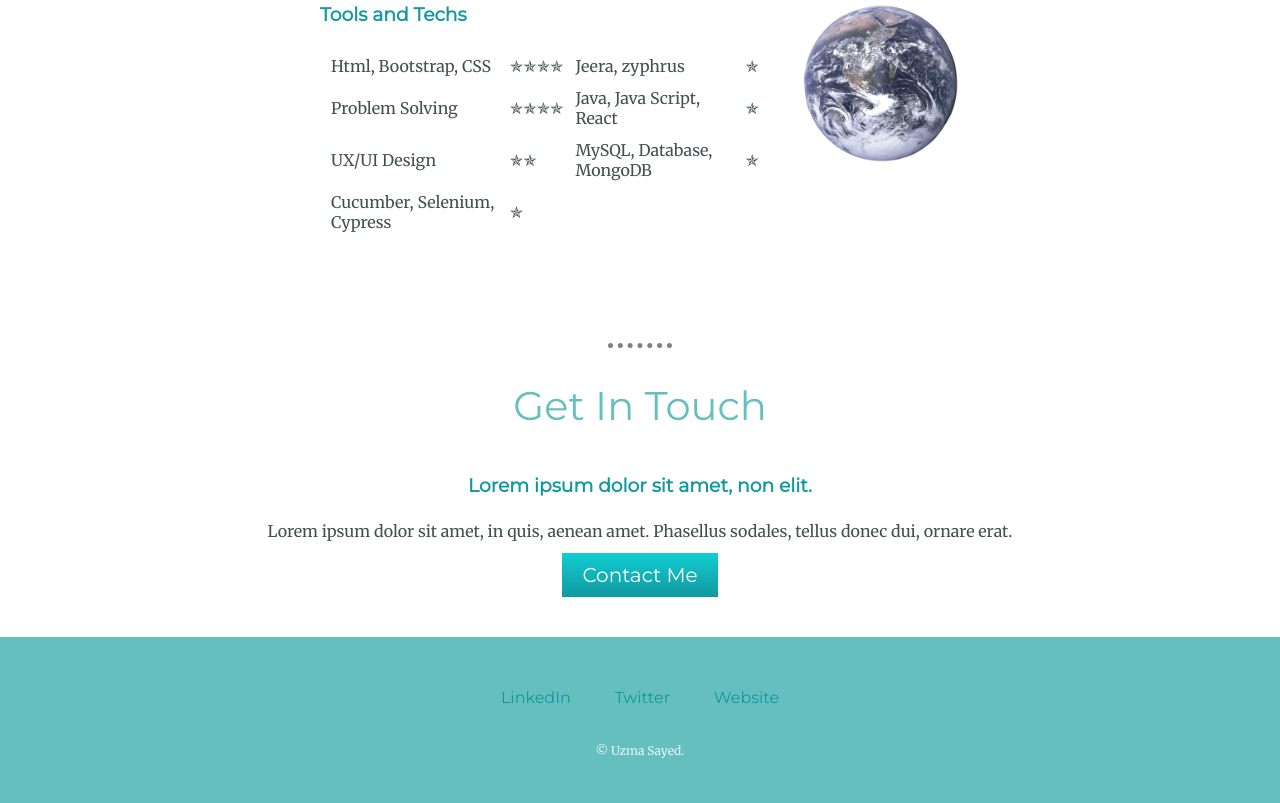
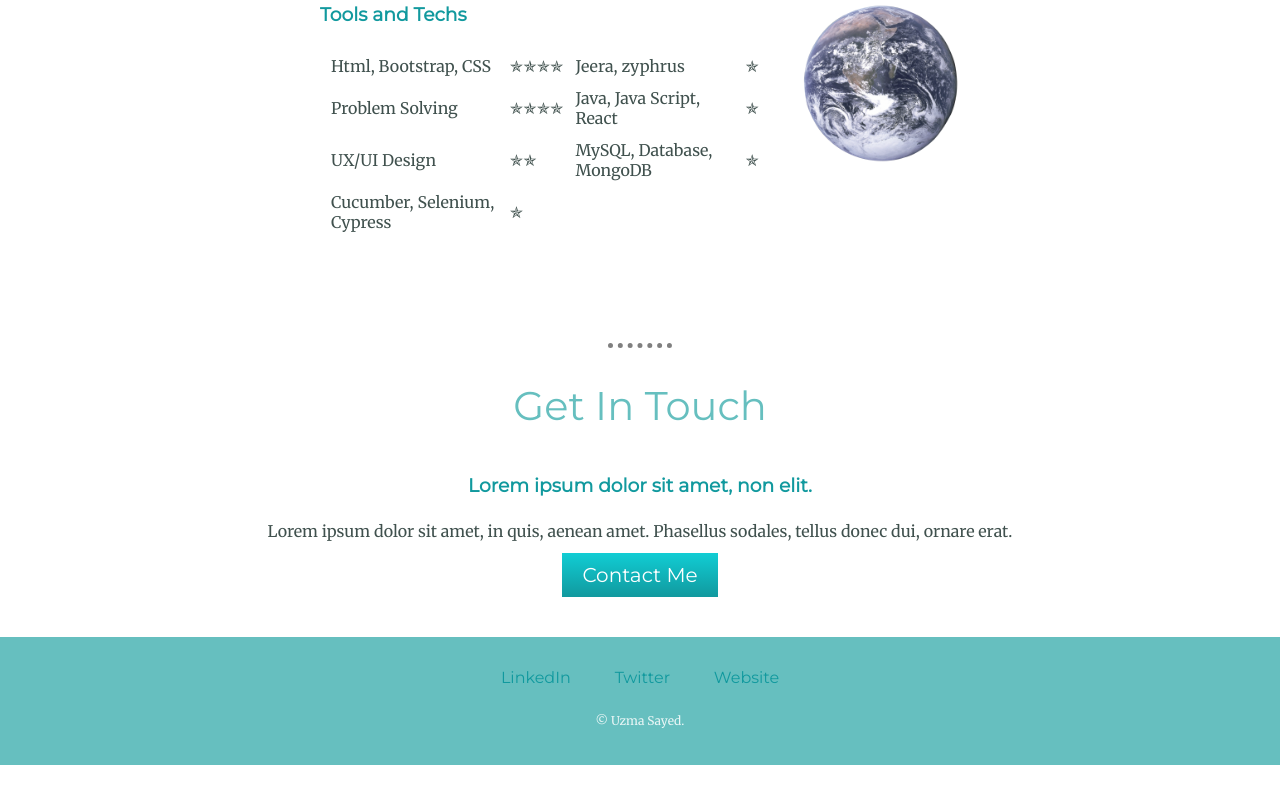
Before and after one commit to UzmSayed/CV, a plain HTML site: page index.html in a window 1280 px wide. Shown: the part 2416-3219 px from the top of the page. After the commit the page ends 3181 px from the top, so only its background shows below. Drawn offline with Linux system fonts and the light colour scheme.

Commit message:
Update style.css
padding changes for bottom container

```diff
--- a/style.css
+++ b/style.css
@@ -17,7 +17,7 @@ body {
 
 .bottom-container{
   background-color: #66BFBF;
-  padding: 50px 0 20px;
+  padding: 30px 0 10px;
 }
 
 .bottom-cloud {
@@ -149,5 +149,5 @@ a:hover{
 .copyright{
   color: #EAF6F6;
   font-size: 0.75rem;
-  padding: 20px;
+  padding: 10px;
 }
```
